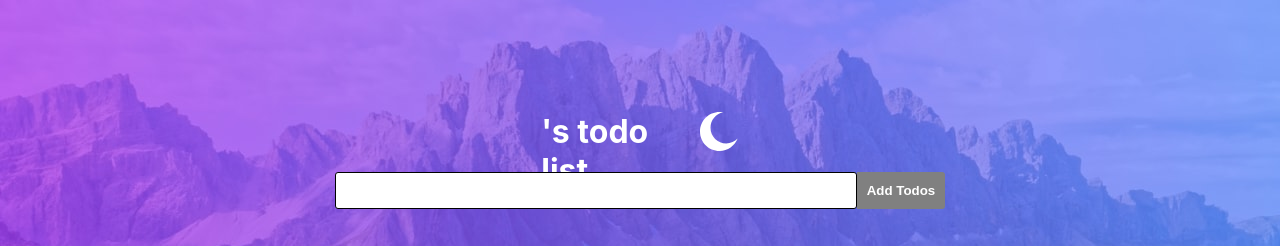
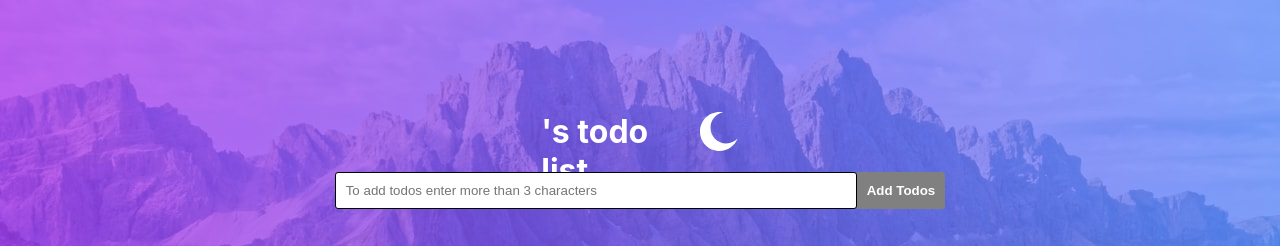
Before and after one commit to BerkePalamutcu/PopUpSmart-Case-Project, a React (Create React App) app: page /todos in a window 1280 px wide. Shown: the top 246 px of the page. Built offline with nearby package versions, Linux system fonts and the light colour scheme; no server answers.

Commit message:
placeholder added

```diff
--- a/src/components/todoInput/TodoInput.tsx
+++ b/src/components/todoInput/TodoInput.tsx
@@ -65,6 +65,7 @@ const TodoInput: React.FC<any> = ({ theme, themeFromLS }) => {
             type="text"
             value={inputValue}
             onChange={handleChange}
+            placeholder='To add todos enter more than 3 characters'
           />
           <button
             disabled={inputValue.length < 3}
```
Also changed, not shown: src/assets/Untitled.png (added), src/assets/sample.png (added).
